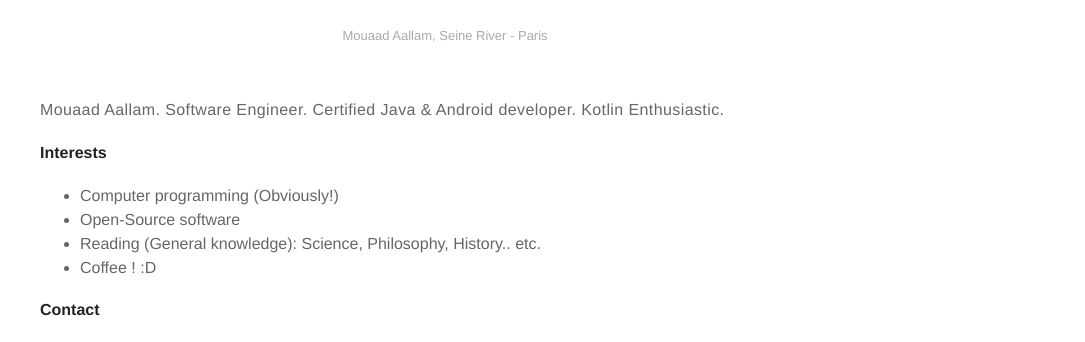
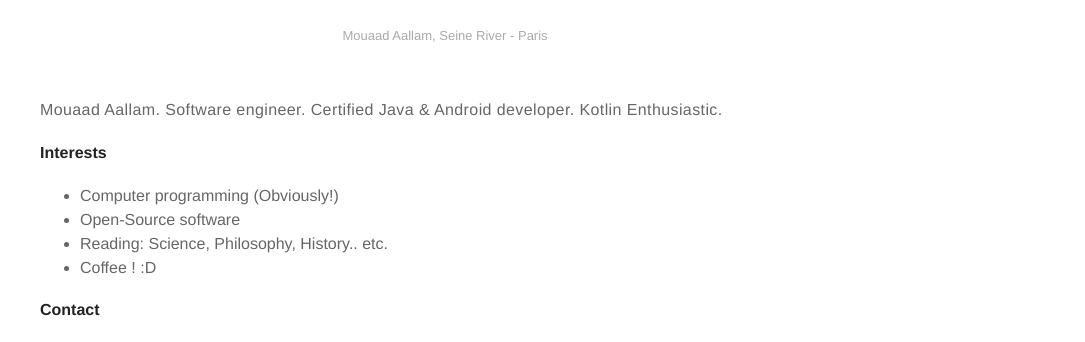
Before and after one commit to aallam/aallam.github.io, a Jekyll site: the page built from about.md, in a window 1280 px wide. Shown: the part 431-773 px from the top of the page, without its empty margins (195-1280 px from the left). Built offline with Jekyll 4.4.1, drawn with Linux system fonts in a browser that asks for light colours.

Commit message:
about.md update

```diff
--- a/about.md
+++ b/about.md
@@ -7,12 +7,12 @@ layout: page
 
 <br/>
 
-Mouaad Aallam. Software Engineer. Certified Java & Android developer. Kotlin Enthusiastic.
+Mouaad Aallam. Software engineer. Certified Java & Android developer. Kotlin Enthusiastic.
 
 #### Interests
 * Computer programming (Obviously!)
 * Open-Source software
-* Reading (General knowledge): Science, Philosophy, History.. etc.
+* Reading: Science, Philosophy, History.. etc.
 * Coffee ! :D
 
 #### Contact
```
